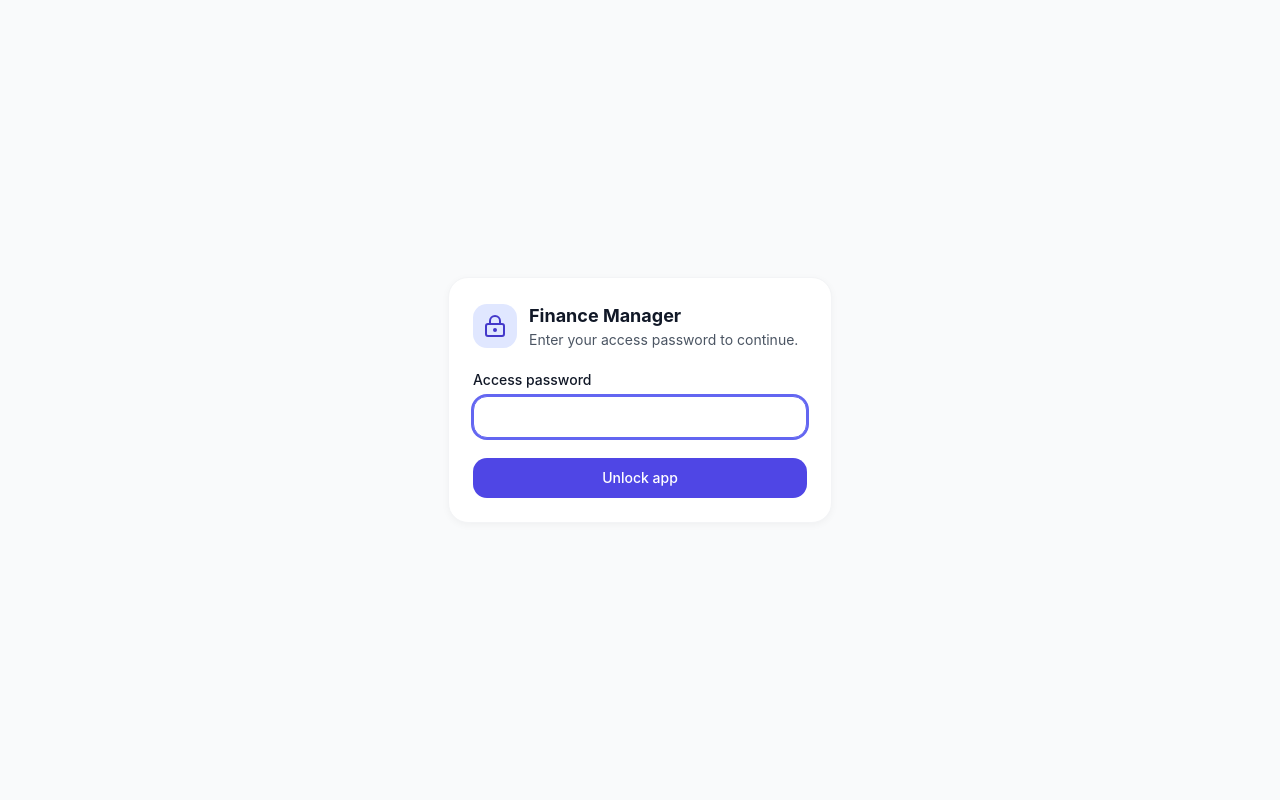
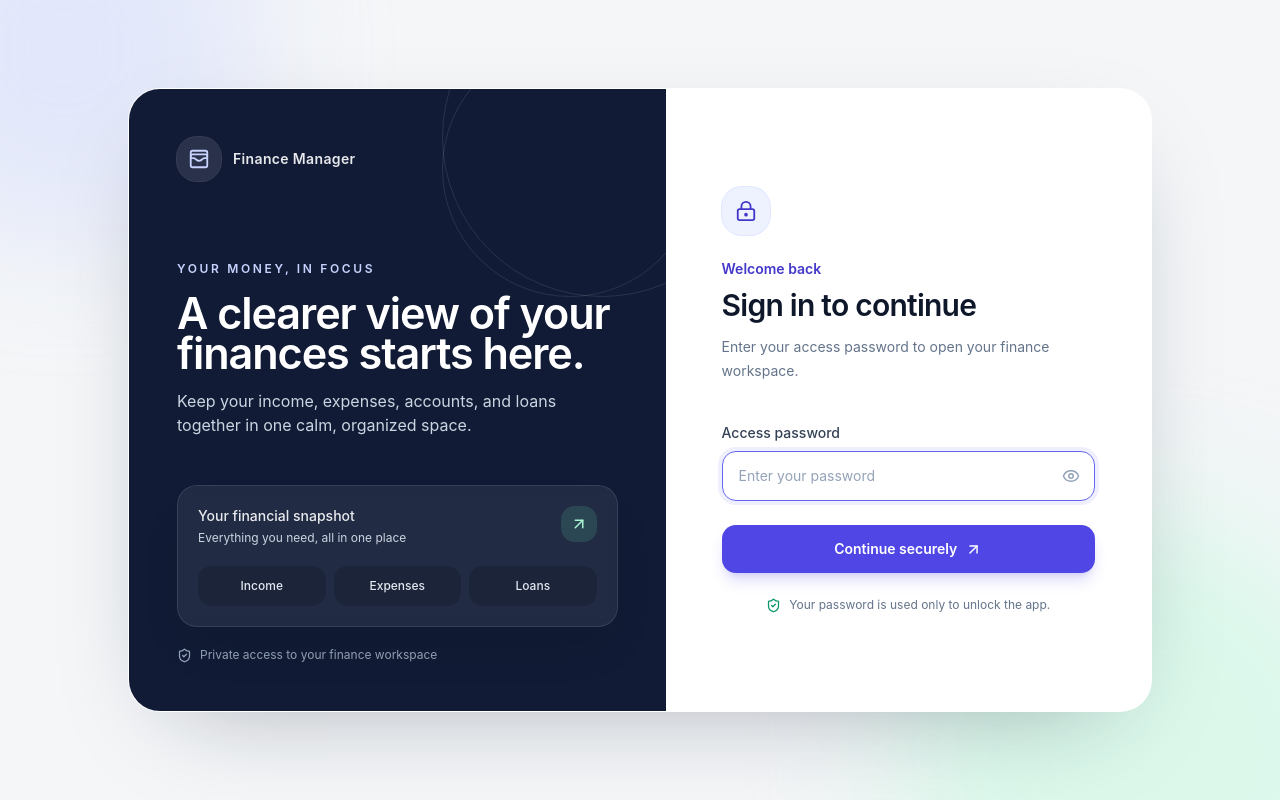
Before and after one commit to Abhishek8827/finance-manager, a React (Vite) app in the folder frontend/: page / in a window 1280 px wide. Built offline with nearby package versions, Linux system fonts and the light colour scheme; no server answers.

Commit message:
feat: redesign AccessGate component for improved user experience and accessibility

```diff
--- a/frontend/src/components/AccessGate.jsx
+++ b/frontend/src/components/AccessGate.jsx
@@ -1,11 +1,19 @@
 import { useState } from "react";
-import { LockKeyhole } from "lucide-react";
+import {
+  ArrowUpRight,
+  Eye,
+  EyeOff,
+  LockKeyhole,
+  ShieldCheck,
+  WalletCards,
+} from "lucide-react";
 import { useApp } from "../context/AppContext";
 
 export default function AccessGate() {
   const { login, loading } = useApp();
   const [password, setPassword] = useState("");
   const [error, setError] = useState("");
+  const [showPassword, setShowPassword] = useState(false);
 
   const handleSubmit = async (event) => {
     event.preventDefault();
@@ -19,53 +27,172 @@ export default function AccessGate() {
   };
 
   return (
-    <main className="min-h-screen flex items-center justify-center p-4">
-      <form
-        onSubmit={handleSubmit}
-        className="card w-full max-w-sm p-6 space-y-5"
-        aria-labelledby="access-title"
-      >
+    <main className="relative isolate flex min-h-screen items-center justify-center overflow-hidden bg-[#f4f6f8] px-4 py-8 text-slate-900 sm:px-6 lg:px-8">
+      <div
+        aria-hidden="true"
+        className="pointer-events-none absolute -left-32 -top-36 h-96 w-96 rounded-full bg-indigo-200/40 blur-3xl"
+      />
+      <div
+        aria-hidden="true"
+        className="pointer-events-none absolute -bottom-48 -right-24 h-[30rem] w-[30rem] rounded-full bg-emerald-100/70 blur-3xl"
+      />
+
+      <div className="relative grid w-full max-w-5xl overflow-hidden rounded-[2rem] border border-white/80 bg-white shadow-[0_32px_100px_-48px_rgba(15,23,42,0.38)] lg:min-h-[610px] lg:grid-cols-[1.05fr_0.95fr]">
+        <section className="relative flex min-h-[300px] flex-col justify-between overflow-hidden bg-[#111b35] p-7 text-white sm:p-10 lg:p-12">
+          <div
+            aria-hidden="true"
+            className="pointer-events-none absolute -right-24 -top-28 h-80 w-80 rounded-full border border-white/10"
+          />
+          <div
+            aria-hidden="true"
+            className="pointer-events-none absolute -right-8 -top-12 h-64 w-64 rounded-full border border-white/10"
+          />
+
+          <div className="relative">
             <div className="flex items-center gap-3">
-          <div className="w-11 h-11 rounded-xl bg-indigo-100 dark:bg-indigo-950/60 text-indigo-700 dark:text-indigo-300 flex items-center justify-center">
-            <LockKeyhole aria-hidden="true" />
+              <div className="flex h-11 w-11 items-center justify-center rounded-2xl bg-white/10 text-indigo-200 ring-1 ring-white/15">
+                <WalletCards size={22} aria-hidden="true" />
               </div>
-          <div>
-            <h1 id="access-title" className="text-lg font-bold">
+              <span className="text-sm font-semibold tracking-wide text-white/90">
                 Finance Manager
+              </span>
+            </div>
+
+            <div className="mt-12 max-w-md sm:mt-16 lg:mt-20">
+              <p className="mb-4 text-xs font-semibold uppercase tracking-[0.22em] text-indigo-200">
+                Your money, in focus
+              </p>
+              <h1 className="text-3xl font-semibold leading-tight tracking-tight sm:text-4xl lg:text-[2.7rem]">
+                A clearer view of your finances starts here.
               </h1>
-            <p className="text-sm text-gray-600 dark:text-zinc-300">
-              Enter your access password to continue.
+              <p className="mt-4 max-w-sm text-sm leading-6 text-slate-300 sm:text-base">
+                Keep your income, expenses, accounts, and loans together in one
+                calm, organized space.
               </p>
             </div>
           </div>
 
+          <div className="relative mt-10 hidden max-w-md sm:block lg:mt-12">
+            <div className="rounded-2xl border border-white/10 bg-white/[0.07] p-5 shadow-2xl shadow-black/10 backdrop-blur-sm">
+              <div className="flex items-start justify-between gap-4">
                 <div>
-          <label htmlFor="app-password" className="block text-sm font-medium mb-1.5">
+                  <p className="text-sm font-medium text-white/90">
+                    Your financial snapshot
+                  </p>
+                  <p className="mt-1 text-xs text-slate-300">
+                    Everything you need, all in one place
+                  </p>
+                </div>
+                <span className="flex h-9 w-9 shrink-0 items-center justify-center rounded-xl bg-emerald-300/15 text-emerald-200">
+                  <ArrowUpRight size={18} aria-hidden="true" />
+                </span>
+              </div>
+              <div className="mt-5 grid grid-cols-3 gap-2">
+                {["Income", "Expenses", "Loans"].map((item) => (
+                  <div
+                    key={item}
+                    className="rounded-xl bg-black/15 px-3 py-3 text-center text-xs font-medium text-slate-200"
+                  >
+                    {item}
+                  </div>
+                ))}
+              </div>
+            </div>
+            <p className="mt-5 flex items-center gap-2 text-xs text-slate-400">
+              <ShieldCheck size={15} aria-hidden="true" />
+              Private access to your finance workspace
+            </p>
+          </div>
+        </section>
+
+        <section className="flex items-center justify-center px-6 py-10 sm:px-12 lg:px-14">
+          <form
+            onSubmit={handleSubmit}
+            className="w-full max-w-sm"
+            aria-labelledby="access-title"
+          >
+            <div className="mb-8 lg:mb-10">
+              <div className="mb-6 flex h-12 w-12 items-center justify-center rounded-2xl bg-indigo-50 text-indigo-700 ring-1 ring-indigo-100">
+                <LockKeyhole size={22} aria-hidden="true" />
+              </div>
+              <p className="mb-2 text-sm font-semibold text-indigo-700">
+                Welcome back
+              </p>
+              <h2
+                id="access-title"
+                className="text-3xl font-semibold tracking-tight text-slate-900"
+              >
+                Sign in to continue
+              </h2>
+              <p className="mt-3 text-sm leading-6 text-slate-500">
+                Enter your access password to open your finance workspace.
+              </p>
+            </div>
+
+            <div>
+              <label
+                htmlFor="app-password"
+                className="mb-2 block text-sm font-medium text-slate-700"
+              >
                 Access password
               </label>
+              <div className="relative">
                 <input
                   id="app-password"
                   name="password"
-            type="password"
+                  type={showPassword ? "text" : "password"}
                   autoComplete="current-password"
                   autoFocus
                   required
                   value={password}
                   onChange={(event) => setPassword(event.target.value)}
-            className="input"
+                  placeholder="Enter your password"
+                  aria-invalid={Boolean(error)}
+                  aria-describedby={error ? "login-error" : undefined}
+                  className="w-full rounded-xl border border-slate-200 bg-slate-50 px-4 py-3.5 pr-12 text-sm text-slate-900 outline-none transition placeholder:text-slate-400 hover:border-slate-300 focus:border-indigo-500 focus:bg-white focus:ring-4 focus:ring-indigo-500/10"
                 />
+                <button
+                  type="button"
+                  onClick={() => setShowPassword((visible) => !visible)}
+                  aria-label={showPassword ? "Hide password" : "Show password"}
+                  aria-pressed={showPassword}
+                  className="absolute inset-y-0 right-0 flex w-12 items-center justify-center rounded-r-xl text-slate-400 transition hover:text-slate-700 focus-visible:text-slate-700"
+                >
+                  {showPassword ? (
+                    <EyeOff size={18} aria-hidden="true" />
+                  ) : (
+                    <Eye size={18} aria-hidden="true" />
+                  )}
+                </button>
+              </div>
             </div>
 
             {error && (
-          <p role="alert" className="text-sm text-red-700 dark:text-red-300">
+              <p
+                id="login-error"
+                role="alert"
+                className="mt-3 rounded-xl border border-red-100 bg-red-50 px-4 py-3 text-sm text-red-700"
+              >
                 {error}
               </p>
             )}
 
-        <button type="submit" disabled={loading} className="btn-primary w-full">
-          {loading ? "Unlocking…" : "Unlock app"}
+            <button
+              type="submit"
+              disabled={loading}
+              className="mt-6 inline-flex w-full items-center justify-center gap-2 rounded-xl bg-indigo-600 px-4 py-3.5 text-sm font-semibold text-white shadow-lg shadow-indigo-600/20 transition hover:bg-indigo-700 hover:shadow-indigo-700/25 active:scale-[0.99] disabled:cursor-wait disabled:opacity-70"
+            >
+              {loading ? "Signing in…" : "Continue securely"}
+              {!loading && <ArrowUpRight size={17} aria-hidden="true" />}
             </button>
+
+            <p className="mt-6 flex items-center justify-center gap-2 text-xs text-slate-500">
+              <ShieldCheck size={15} className="text-emerald-600" aria-hidden="true" />
+              Your password is used only to unlock the app.
+            </p>
           </form>
+        </section>
+      </div>
     </main>
   );
 }
```
Lines whose indentation alone changed are shown as unchanged.
